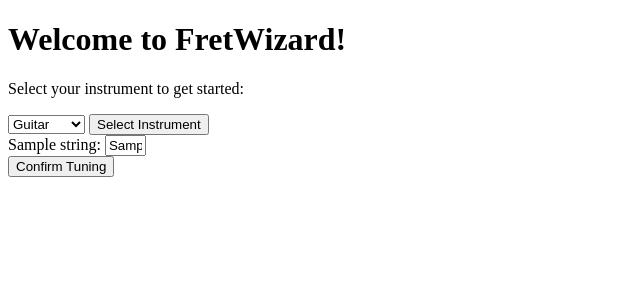
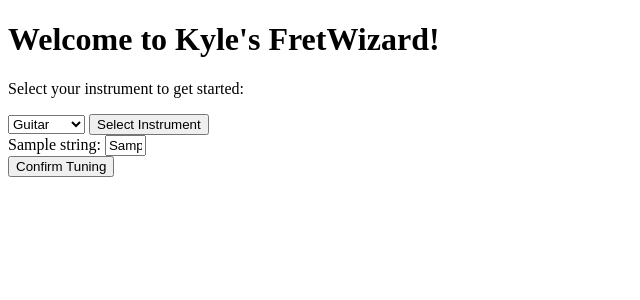
Before and after one commit to kyhuber/FretWizard-Gen1, a Flask app: template templates/index.html in a window 1280 px wide. Shown: the top 300 px of the page, without its empty margins (0-640 px from the left). Run offline with Flask 3, Linux system fonts and the light colour scheme; the template is opened without the code that fills it: most values are stand-ins (such as "Sample title", 1, 10 or a date in 2020).

Commit message:
finishing touch

```diff
--- a/templates/index.html
+++ b/templates/index.html
@@ -6,7 +6,7 @@
     <title>FretWizard</title>
 </head>
 <body>
-    <h1>Welcome to FretWizard!</h1>
+    <h1>Welcome to Kyle's FretWizard!</h1>
     <p>Select your instrument to get started:</p>
 
     <form action="/" method="post">
```
